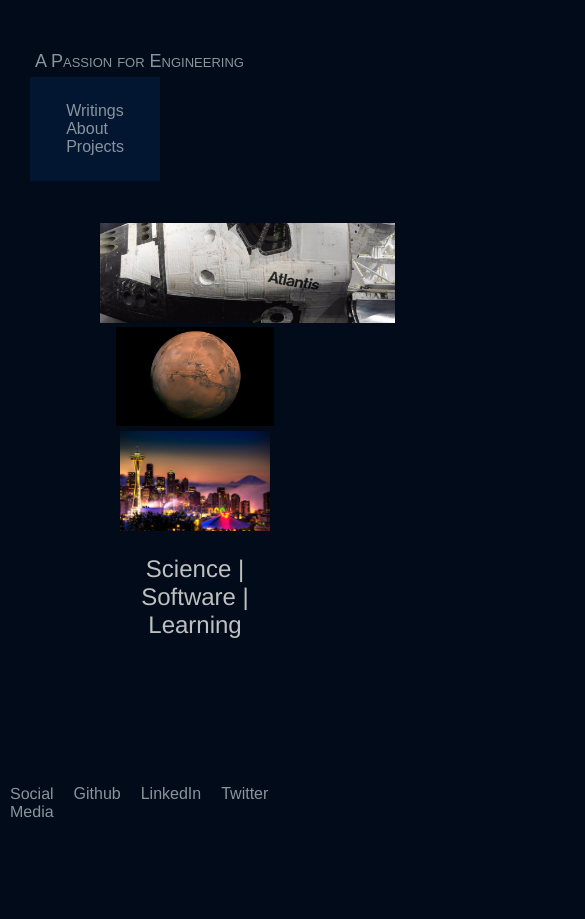
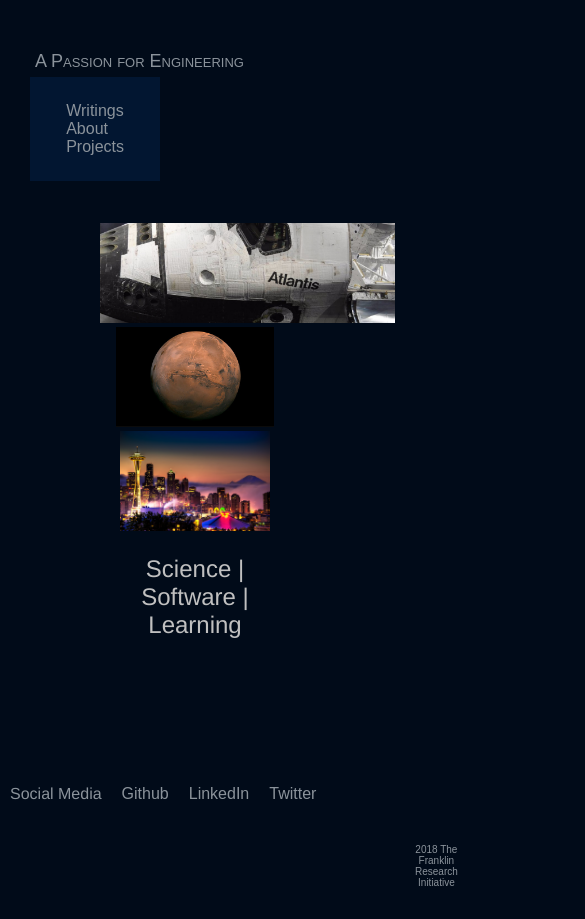
Before and after one commit to dave5801/Portfolio, a React (Create React App) app in the folder portfolio-site/: page / in a window 390 px wide. Shown: the top 919 px of the page, 585 px wide, since content can reach past the window. Before the commit the page ends 865 px from the top, so only its background shows below. Built offline with nearby package versions, Linux system fonts and the light colour scheme.

Commit message:
adding responsiveness to footer

```diff
--- a/portfolio-site/src/scenes/home/Footer/footer.css
+++ b/portfolio-site/src/scenes/home/Footer/footer.css
@@ -1,6 +1,13 @@
 .Footer{
    display: flex;
    color: #8b939b;
+}
+
+.social-media-section{
+    padding-right:10px;
+    font-family: Helvetica;
+    font-weight: lighter;
+    color: #8b939b;
 }
 
 .Footer-elements-left {
@@ -16,20 +23,11 @@
     padding: 10px;
 }
 
-.social-link{
-    padding-right:10px;
-    font-family: Helvetica;
-    font-weight: lighter;
-    color: #8b939b;
-
-}
-
 .Footer-elements-right{
     margin-left: 400px;
     padding: 5px;
     display: flex;
     list-style: none;
-
     color: #8b939b;
 }
 
@@ -37,3 +35,9 @@
     font-size: 10px;
     padding: 10px;
 }
+
+@media screen and (max-width: 779px) /* Tablet */ {
+    .Footer{
+        display:block;
+    }
+}
--- a/portfolio-site/src/scenes/home/Footer/footer.js
+++ b/portfolio-site/src/scenes/home/Footer/footer.js
@@ -9,7 +9,7 @@ class Footer extends Component {
         <Router>
             <div className="Footer">
                 <ul className="Footer-elements-left">
-                    <li className="social-link">Social Media</li>
+                    <li className="social-media-section">Social Media</li>
                     <li><a href="https://github.com/dave5801">Github</a></li>
                     <li><a href="https://www.linkedin.com/in/david-franklin-6063bba2/">LinkedIn</a></li>
                     <li><a href="https://twitter.com/dave58011">Twitter</a></li>
```
